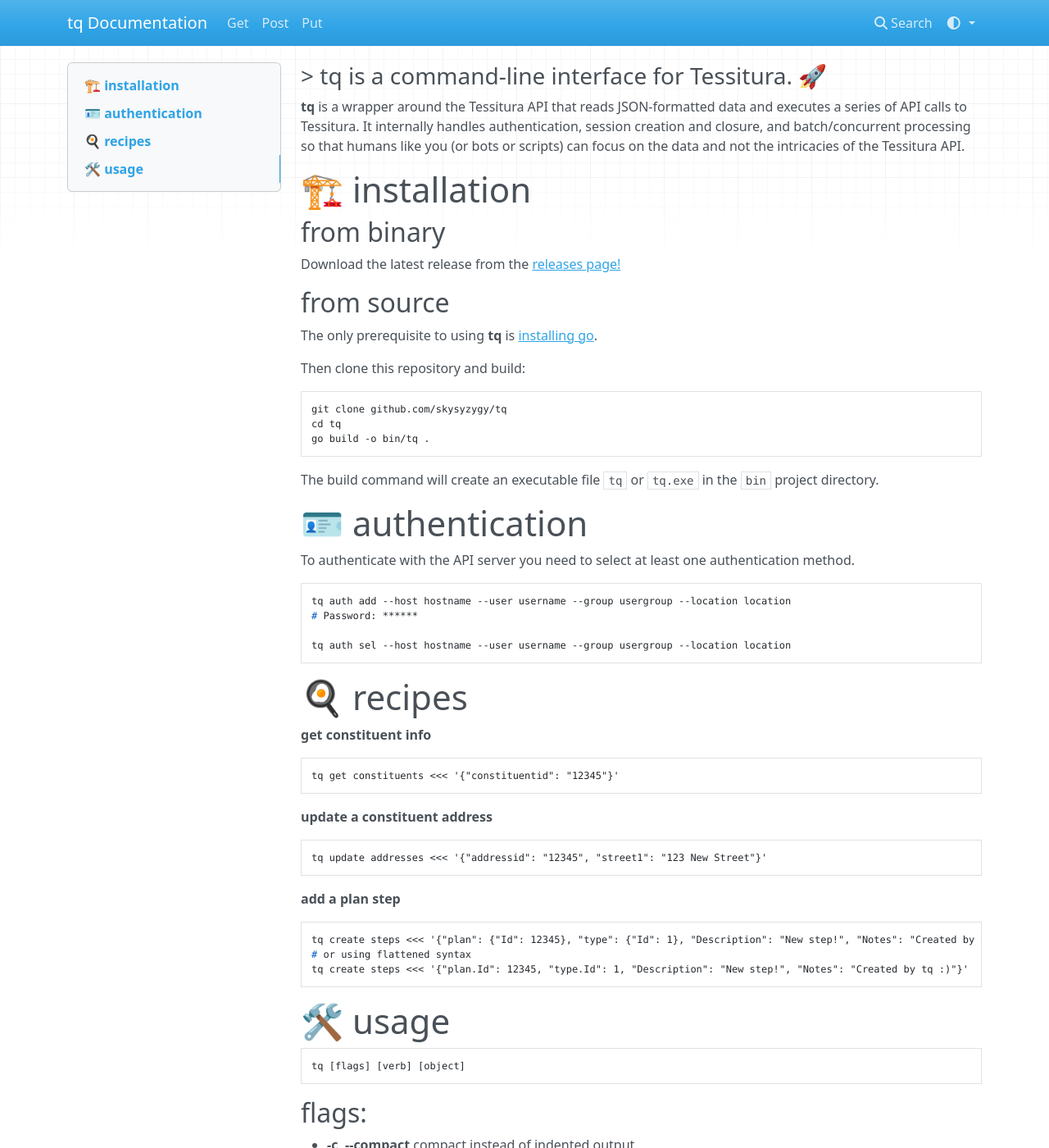
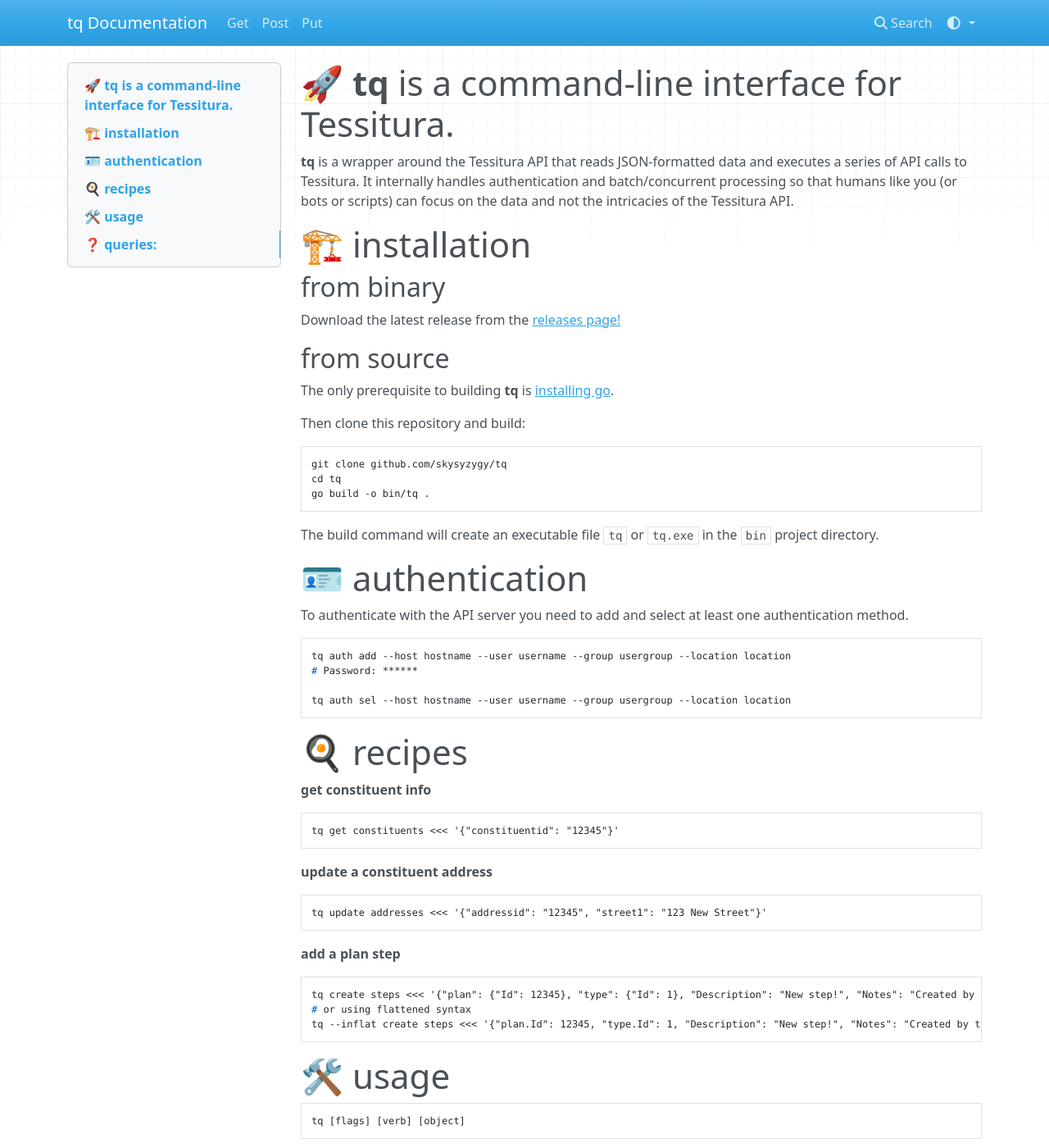
Before and after one commit to skysyzygy/tq, an MkDocs documentation site: the page built from doc/docs/index.md, in a window 1280 px wide and 1400 px high. Shown: the whole window at 82% size. Built offline with MkDocs 1.6.1, drawn with Linux system fonts in a browser that asks for light colours; nearby versions of some CDN libraries.

Commit message:
Fix some errors in index.md

````diff
--- a/doc/docs/index.md
+++ b/doc/docs/index.md
@@ -1,6 +1,6 @@
-### > **tq** is a command-line interface for Tessitura. 🚀
+# 🚀 **tq** is a command-line interface for Tessitura. </span>
 
-**tq** is a wrapper around the Tessitura API that reads JSON-formatted data and executes a series of API calls to Tessitura. It internally handles authentication, session creation and closure, and batch/concurrent processing so that humans like you (or bots or scripts) can focus on the data and not the intricacies of the Tessitura API.
+**tq** is a wrapper around the Tessitura API that reads JSON-formatted data and executes a series of API calls to Tessitura. It internally handles authentication and batch/concurrent processing so that humans like you (or bots or scripts) can focus on the data and not the intricacies of the Tessitura API.
 
 # 🏗️ installation
 
@@ -10,7 +10,7 @@
 
 ## from source
 
-The only prerequisite to using **tq** is [installing go](https://go.dev/doc/install).
+The only prerequisite to building **tq** is [installing go](https://go.dev/doc/install).
 
 Then clone this repository and build:
 ```shell
@@ -22,7 +22,7 @@
 
 # 🪪 authentication
 
-To authenticate with the API server you need to select at least one authentication method.
+To authenticate with the API server you need to add and select at least one authentication method.
 ```shell
 tq auth add --host hostname --user username --group usergroup --location location
 # Password: ******
@@ -44,7 +44,7 @@
 ```shell
 tq create steps <<< '{"plan": {"Id": 12345}, "type": {"Id": 1}, "Description": "New step!", "Notes": "Created by tq :)"}'
 # or using flattened syntax
-tq create steps <<< '{"plan.Id": 12345, "type.Id": 1, "Description": "New step!", "Notes": "Created by tq :)"}'
+tq --inflat create steps <<< '{"plan.Id": 12345, "type.Id": 1, "Description": "New step!", "Notes": "Created by tq :)"}'
 ```
 
 # 🛠️ usage
@@ -79,7 +79,7 @@
 *  **completion** :   Generate the autocompletion script for the specified shell
 *  **help** :         Help about any command
 
-## queries:
+# ❓ queries:
 Queries are simply JSON objects and can be batched by combining multiple query objects into a single JSON array, e.g.
 
 ```json
````
